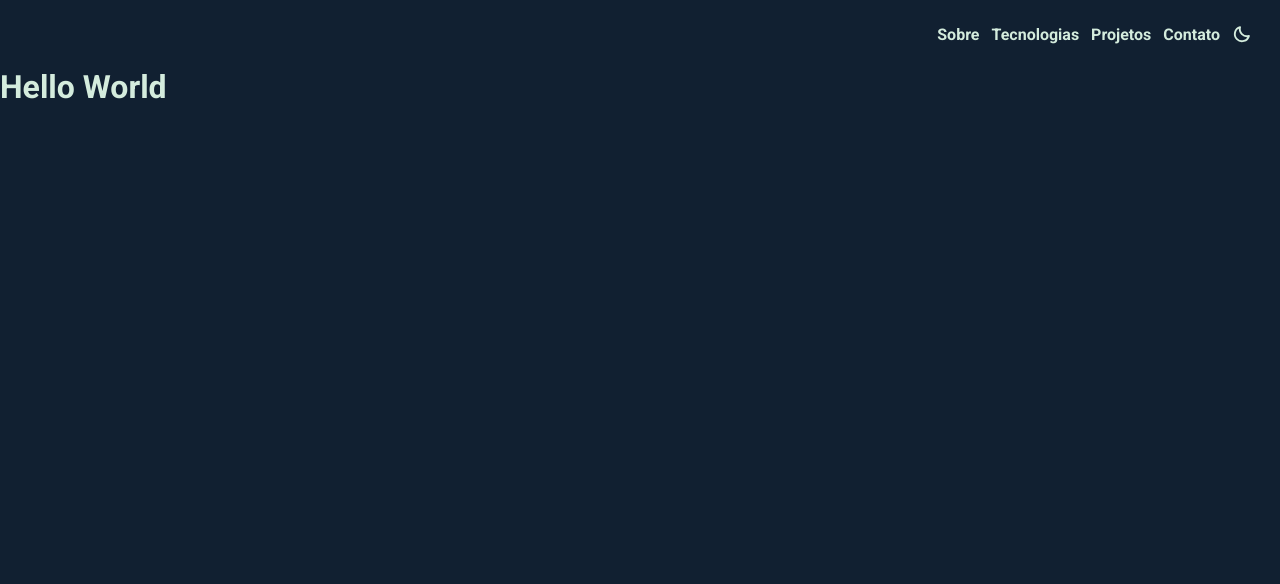
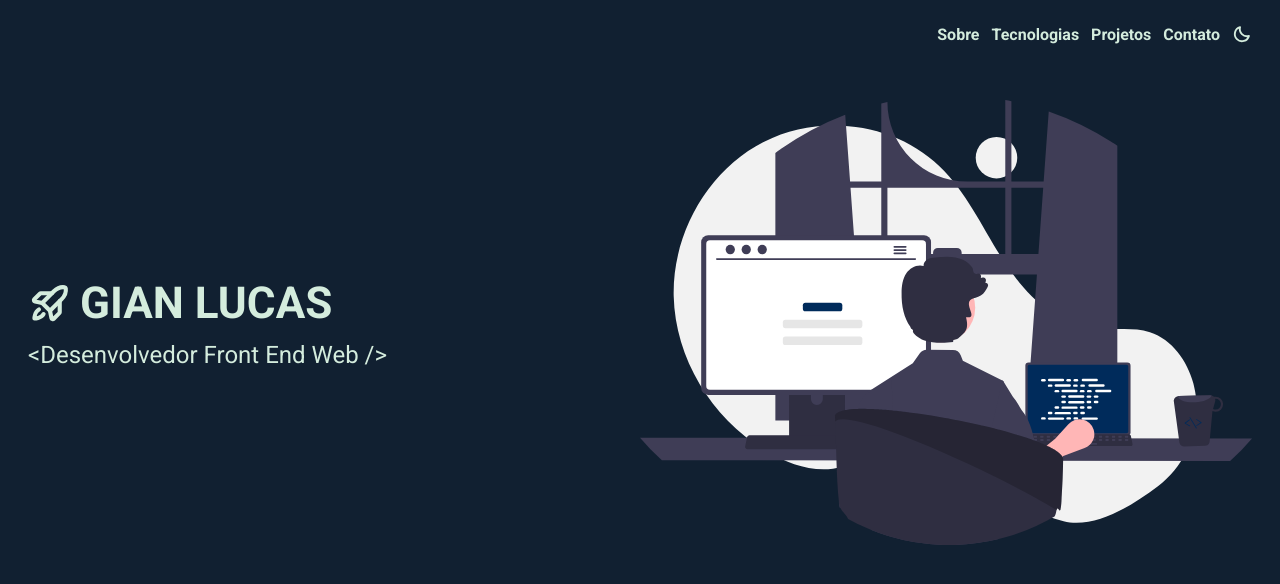
Before and after one commit to gkgiann/portfolio, a React (Vite) app: page / in a window 1280 px wide. Shown: the top 584 px of the page. Built offline with nearby package versions, Linux system fonts and the light colour scheme.

Commit message:
home component

```diff
--- a/src/App.tsx
+++ b/src/App.tsx
@@ -1,6 +1,7 @@
 import { useState } from "react";
 import { ThemeProvider } from "styled-components";
 import { Header } from "./components/Header";
+import { Home } from "./components/Home";
 import { GlobalStyle } from "./styles/global";
 import { darkTheme } from "./styles/themes/dark";
 import { lightTheme } from "./styles/themes/light";
@@ -18,7 +19,7 @@ export function App() {
 
       <Header toogleTheme={toogleTheme} theme={theme} />
 
-      <h1>Hello World</h1>
+      <Home />
     </ThemeProvider>
   );
 }
--- a/src/components/Header/index.tsx
+++ b/src/components/Header/index.tsx
@@ -15,11 +15,7 @@ export function Header({ toogleTheme, theme }: HeaderProps) {
       <Link href="#contact">Contato</Link>
 
       <IconButton onClick={toogleTheme} title="Trocar tema">
-        {theme === "dark" ? (
-          <Moon size={20} weight="bold" />
-        ) : (
-          <Sun size={20} weight="bold" />
-        )}
+        {theme === "dark" ? <Moon weight="bold" /> : <Sun weight="bold" />}
       </IconButton>
     </HeaderContainer>
   );
--- a/src/components/Header/styles.ts
+++ b/src/components/Header/styles.ts
@@ -8,6 +8,10 @@ export const HeaderContainer = styled.header`
   gap: 1.2rem;
 
   padding: 2.4rem 2.8rem;
+
+  @media (max-width: 500px) {
+    justify-content: center;
+  }
 `;
 
 export const Link = styled.a`
@@ -35,4 +39,9 @@ export const IconButton = styled.button`
     transition: color 0.2s;
     color: ${(p) => p.theme["link-hover"]};
   }
+
+  svg {
+    width: 2rem;
+    height: 2rem;
+  }
 `;
--- /dev/null
+++ b/src/components/Home/index.tsx
@@ -0,0 +1,18 @@
+import { HomeContainer } from "./styles";
+import programmingImg from "../../assets/programming.svg";
+import { RocketLaunch } from "phosphor-react";
+
+export function Home() {
+  return (
+    <HomeContainer>
+      <div>
+        <h1>
+          <RocketLaunch weight="bold" /> GIAN LUCAS
+        </h1>
+        <span>{"<Desenvolvedor Front End Web />"}</span>
+      </div>
+
+      <img src={programmingImg} alt="" />
+    </HomeContainer>
+  );
+}
--- /dev/null
+++ b/src/components/Home/styles.ts
@@ -0,0 +1,42 @@
+import styled from "styled-components";
+
+export const HomeContainer = styled.section`
+  padding: 0 2.8rem;
+  margin-top: 3.2rem;
+  display: flex;
+  justify-content: space-between;
+  align-items: center;
+
+  div {
+    display: flex;
+    justify-content: flex-start;
+    flex-direction: column;
+    gap: 1.2rem;
+
+    h1 {
+      display: flex;
+      justify-content: flex-start;
+      align-items: center;
+      gap: 0.8rem;
+
+      font-size: 4.4rem;
+    }
+    span {
+      font-size: 2.4rem;
+    }
+  }
+
+  img {
+    width: 50%;
+    min-width: 380px;
+    max-width: 650px;
+  }
+
+  @media (max-width: 771px) {
+    justify-content: center;
+
+    img {
+      display: none;
+    }
+  }
+`;
--- a/src/styles/global.ts
+++ b/src/styles/global.ts
@@ -20,4 +20,10 @@ export const GlobalStyle = createGlobalStyle`
     body, input, textarea, button {
         font: 400 1.6rem Roboto, sans-serif;
     }
+
+    @media (max-width: 800px) {
+        html {
+            font-size: 46.875%;
+        }
+    }
 `;
```
Also changed, not shown: src/assets/programming.svg (added).
